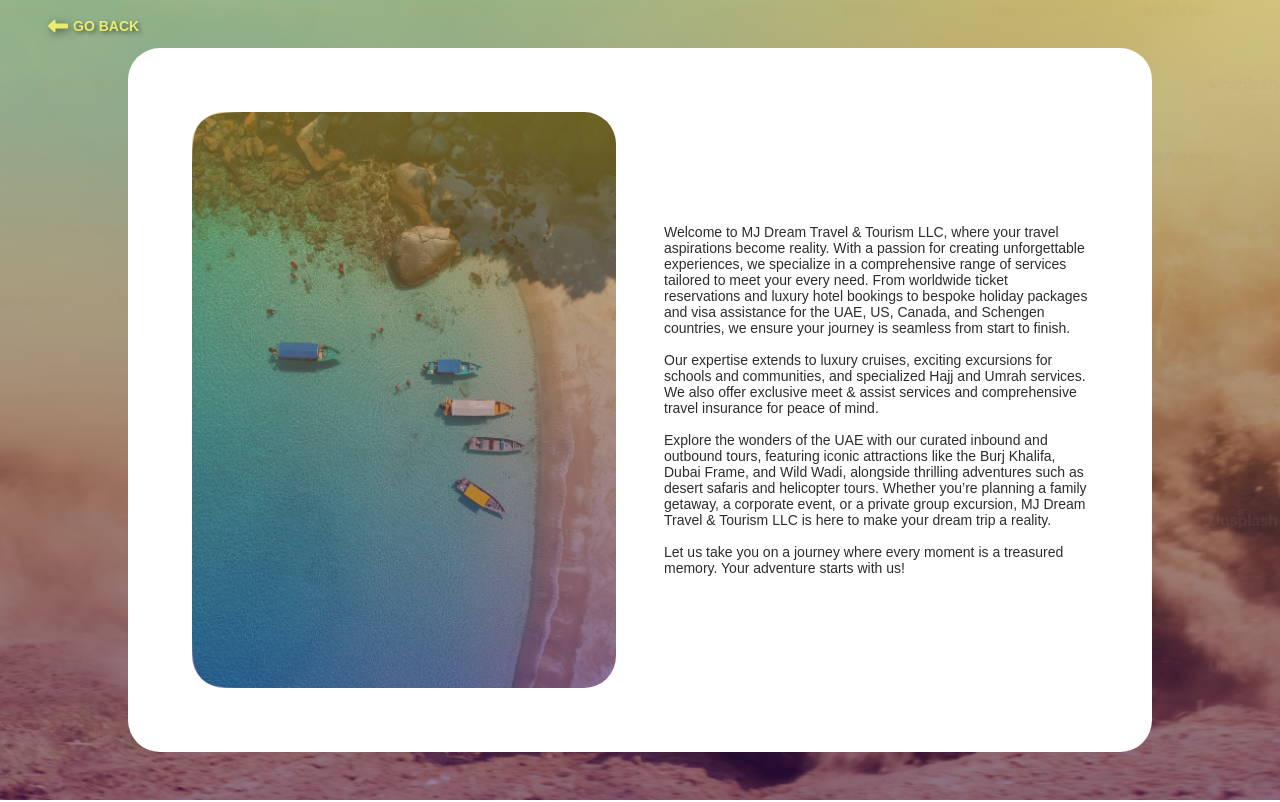
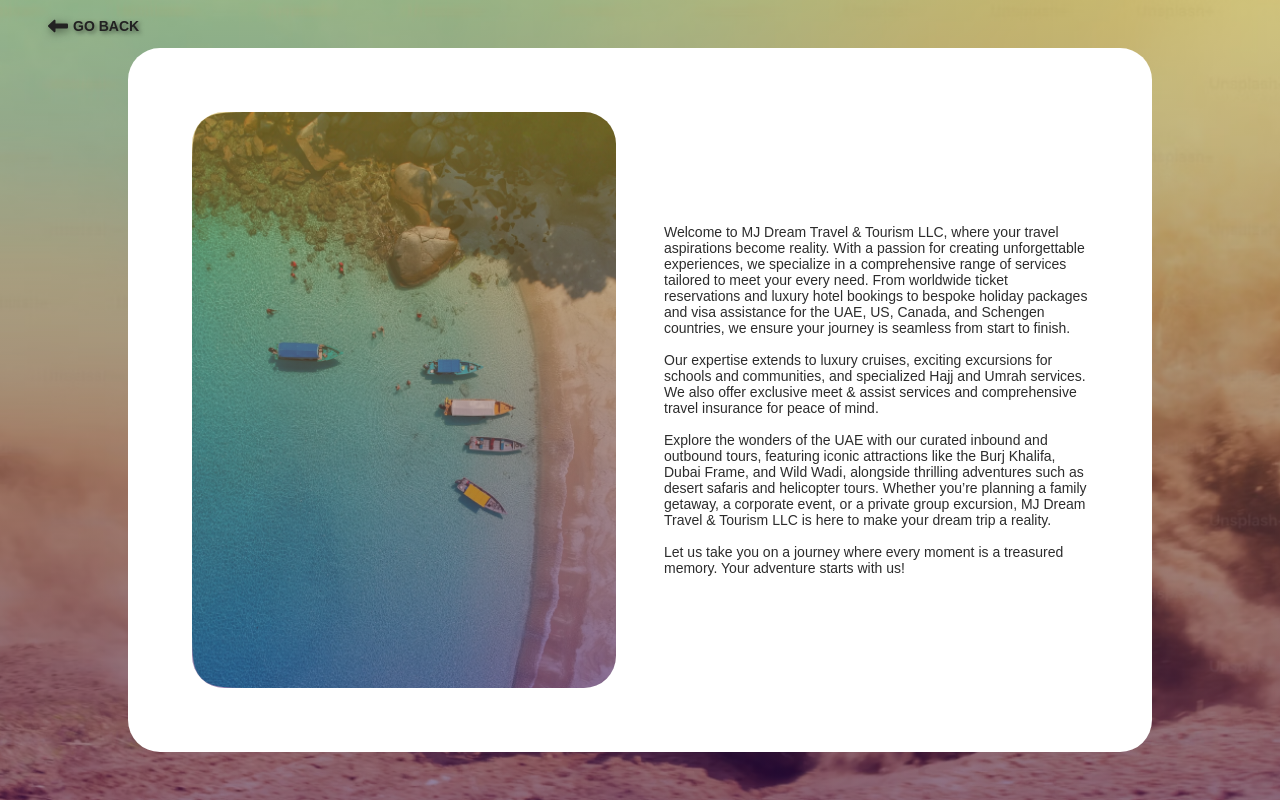
Before and after one commit to LifeofPaks/MJdreams, a React (Vite) app: page /about in a window 1280 px wide. Shown: the top 802 px of the page. Built offline with nearby package versions, Linux system fonts and the light colour scheme; a web font is replaced by a local one.

Commit message:
update about link

```diff
--- a/src/index.scss
+++ b/src/index.scss
@@ -27,7 +27,7 @@ li {
 
 a {
   text-decoration: none;
-  color: #222222;
+  color: #222222 !important;
 }
 
 body {
--- a/src/pages/AboutSection/About.jsx
+++ b/src/pages/AboutSection/About.jsx
@@ -4,15 +4,16 @@ import Footer from "../../components/FooterSection/Footer";
 import close from "../../assets/close.png";
 import { FontAwesomeIcon } from "@fortawesome/react-fontawesome";
 import { faLeftLong } from "@fortawesome/free-solid-svg-icons";
+import { Link } from "react-router-dom";
 
 const About = () => {
   return (
     <div>
       <section className="about">
-        <a href="/" className="back-button">
+        <Link href="/" className="back-button">
         <FontAwesomeIcon icon={faLeftLong} className="back-icon"/>
         <p className="back-text">GO BACK</p>
-        </a>
+        </Link>
         <div className="about-container">
           <div className="about-image"></div>
           <div className="about-us">
```
